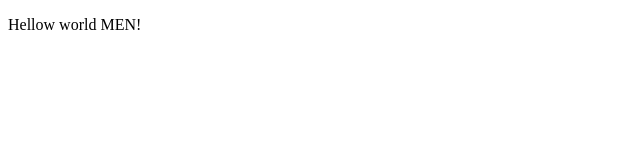
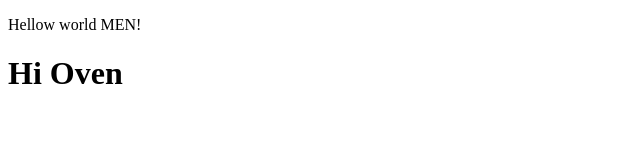
Before and after one commit to motooven/javascript, a plain HTML site: page index.html in a window 1280 px wide. Shown: the whole page, without its empty margins (0-640 px from the left). Drawn offline with Linux system fonts and the light colour scheme.

Commit message:
новый коммит

```diff
--- a/index.html
+++ b/index.html
@@ -9,6 +9,7 @@
 <body>
 
     <p>Hellow world MEN!</p>
+    <h1>Hi Oven</h1>
     <script src="./js/script.js"></script>
 </body>
 </html>
```
